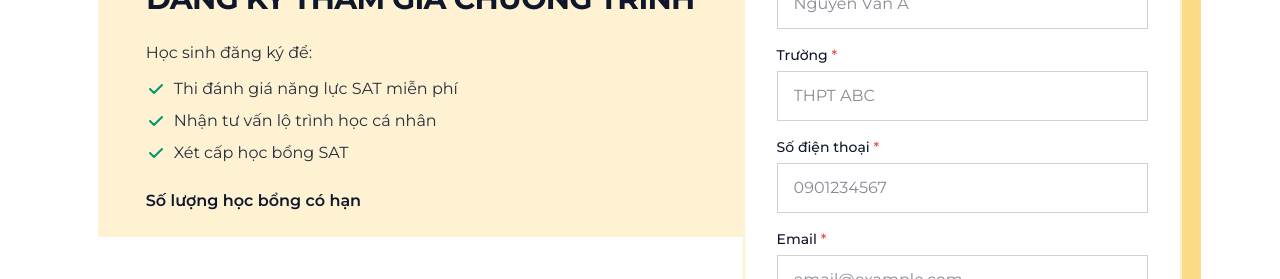
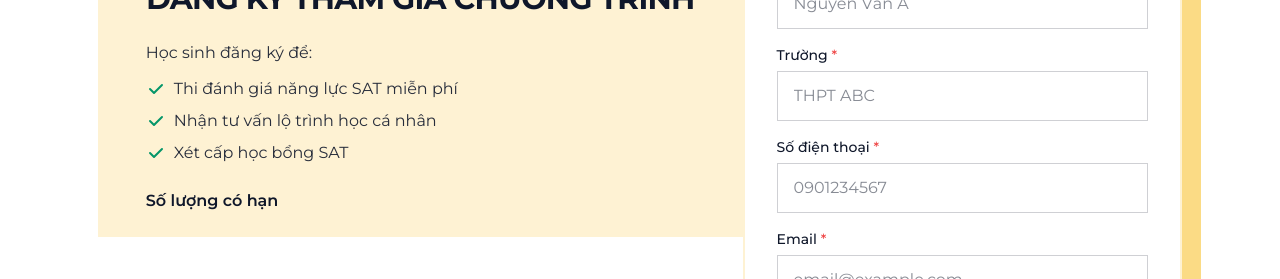
Before and after one commit to hirru-byte/as-landing, a Next.js app: page / in a window 1280 px wide. Shown: the part 3033-3312 px from the top of the page. Built offline with nearby package versions, Linux system fonts and the light colour scheme.

Commit message:
update icon

```diff
--- a/app/layout.tsx
+++ b/app/layout.tsx
@@ -9,9 +9,9 @@ const montserrat = Montserrat({
 });
 
 export const metadata: Metadata = {
-  title: "Scholarship Program | Invest in Your Future",
+  title: "CHƯƠNG TRÌNH HỖ TRỢ NĂNG LỰC SAT TOÀN PHẦN NĂM 2026",
   description:
-    "Apply for our scholarship and take the next step in your education. Financial support for deserving students.",
+    "Học sinh đăng ký tham gia thi thử Digital SAT sẽ có cơ hội nhận khóa học SAT miễn phí và tài khoản luyện thi tại American Study.",
 };
 
 export default function RootLayout({
--- a/components/RegisterSection.tsx
+++ b/components/RegisterSection.tsx
@@ -25,7 +25,7 @@ export default function RegisterSection() {
           initial={{ opacity: 0, x: 200 }}
           whileInView={{ opacity: 1, x: 0 }}
           viewport={{ once: true }}
-          transition={{ duration: 1, delay: 1 }}
+          transition={{ duration: 1, delay: 0.4 }}
           className="bg-scholarship-gold/20 px-12 py-6">
           <motion.h2
             initial={{ opacity: 0, y: 12 }}
@@ -70,7 +70,7 @@ export default function RegisterSection() {
             transition={{ duration: 0.4, delay: 0.2 }}
             className="mt-6 font-semibold text-scholarship-navy"
           >
-            Số lượng học bổng có hạn
+            Số lượng có hạn
           </motion.p>
 
 
```
Also changed, not shown: 2 other files (tests, documents, lock files or other folders).
